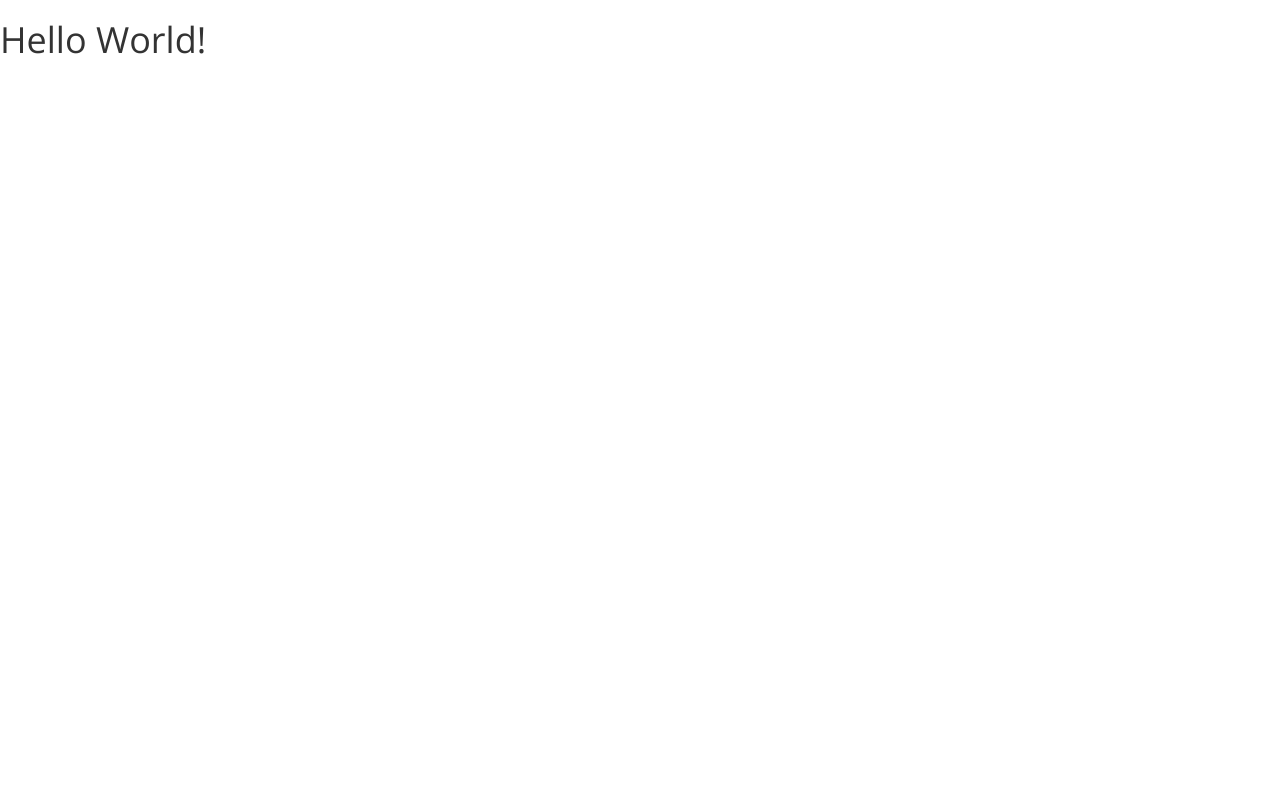
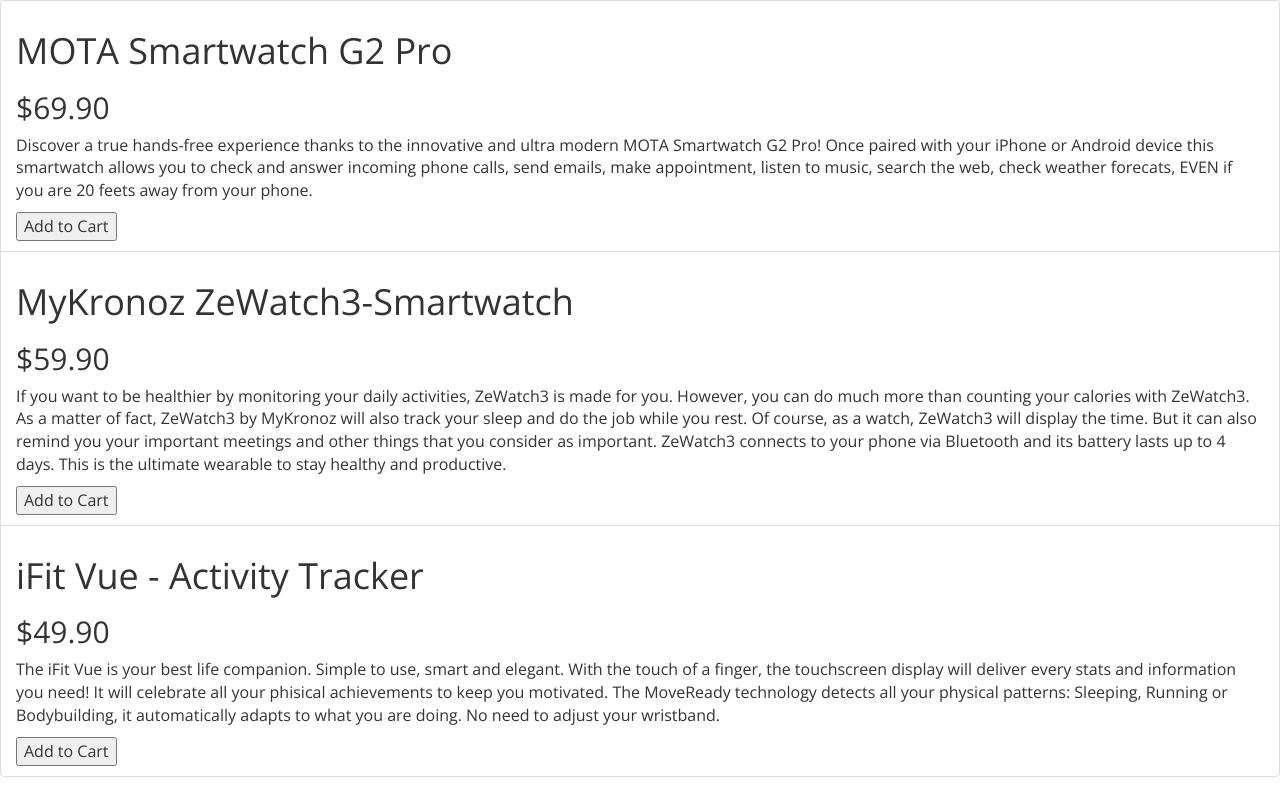
Before and after one commit to gianverab/smartStore, a website: page source/index.html in a window 1280 px wide. Drawn offline with nearby package versions, Linux system fonts and the light colour scheme; some packages are replaced by stand-ins of ours; files that its build step writes are made by us from their sources.

Commit message:
Add our first controller and directives

```diff
--- a/source/index.html
+++ b/source/index.html
@@ -22,8 +22,19 @@
       <script src="https://oss.maxcdn.com/libs/respond.js/1.3.0/respond.min.js"></script>
     <![endif]-->
 </head>
-<body>
-	<h1>{{"Hello" + " World!"}}</h1>
+<body ng-controller="StoreCtrl as store">
+    <!-- Products Container -->
+    <div class="list-group">
+        <!-- Product Item -->
+        <div class="list-group-item" ng-repeat="product in store.products">
+            <div ng-hide="{{product.soldOut}}">
+                <h1>{{product.name}}</h1>
+                <h2>${{product.price}}</h2>
+                <p>{{product.description}}</p>
+                <button ng-show="{{product.purchase}}">Add to Cart</button>
+            </div>
+        </div>
+    </div>
 
 	<!-- ANGULARJS  -->
   	<script src="https://ajax.googleapis.com/ajax/libs/angularjs/1.3.14/angular.min.js"></script>
--- a/source/js/app.js
+++ b/source/js/app.js
@@ -1 +1,31 @@
-var app = angular.module('store', []);
+(function(){
+	var app = angular.module('store', [])
+
+	.controller('StoreCtrl', function(){
+		this.products = watches;
+	});
+
+	var watches = [
+		{
+			name: 'MOTA Smartwatch G2 Pro',
+			price: '69.90',
+			description: 'Discover a true hands-free experience thanks to the innovative and ultra modern MOTA Smartwatch G2 Pro! Once paired with your iPhone or Android device this smartwatch allows you to check and answer incoming phone calls, send emails, make appointment, listen to music, search the web, check weather forecats, EVEN if you are 20 feets away from your phone.',
+			purchase: true,
+			soldOut: false
+		},
+		{
+			name: 'MyKronoz ZeWatch3-Smartwatch',
+			price: '59.90',
+			description: 'If you want to be healthier by monitoring your daily activities, ZeWatch3 is made for you. However, you can do much more than counting your calories with ZeWatch3. As a matter of fact, ZeWatch3 by MyKronoz will also track your sleep and do the job while you rest. Of course, as a watch, ZeWatch3 will display the time. But it can also remind you your important meetings and other things that you consider as important. ZeWatch3 connects to your phone via Bluetooth and its battery lasts up to 4 days. This is the ultimate wearable to stay healthy and productive.',
+			purchase: true,
+			soldOut: false
+		},
+		{
+			name: 'iFit Vue - Activity Tracker',
+			price: '49.90',
+			description: 'The iFit Vue is your best life companion. Simple to use, smart and elegant. With the touch of a finger, the touchscreen display will deliver every stats and information you need! It will celebrate all your phisical achievements to keep you motivated. The MoveReady technology detects all your physical patterns: Sleeping, Running or Bodybuilding, it automatically adapts to what you are doing. No need to adjust your wristband.',
+			purchase: true,
+			soldOut: false
+		}
+	]
+})();
```
